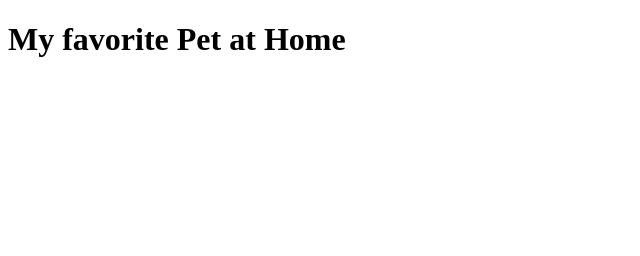
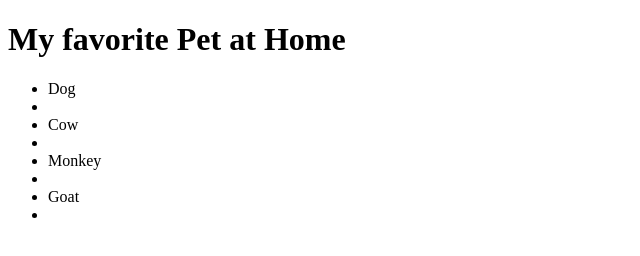
Before and after one commit to nishanj/my-first-webpage, a plain HTML site: page my-favorite-things.html in a window 1280 px wide. Shown: the whole page, without its empty margins (0-640 px from the left). Drawn offline with Linux system fonts and the light colour scheme.

Commit message:
add my list

```diff
--- a/my-favorite-things.html
+++ b/my-favorite-things.html
@@ -5,5 +5,12 @@
 </head>
 <body>
   <h1> My favorite Pet at Home</h1>
+
+  <ul>
+    <li>Dog<li>
+      <li>Cow<li>
+        <li>Monkey<li>
+          <li>Goat<li>
+          </ul>
 </body>
 </html>
```
